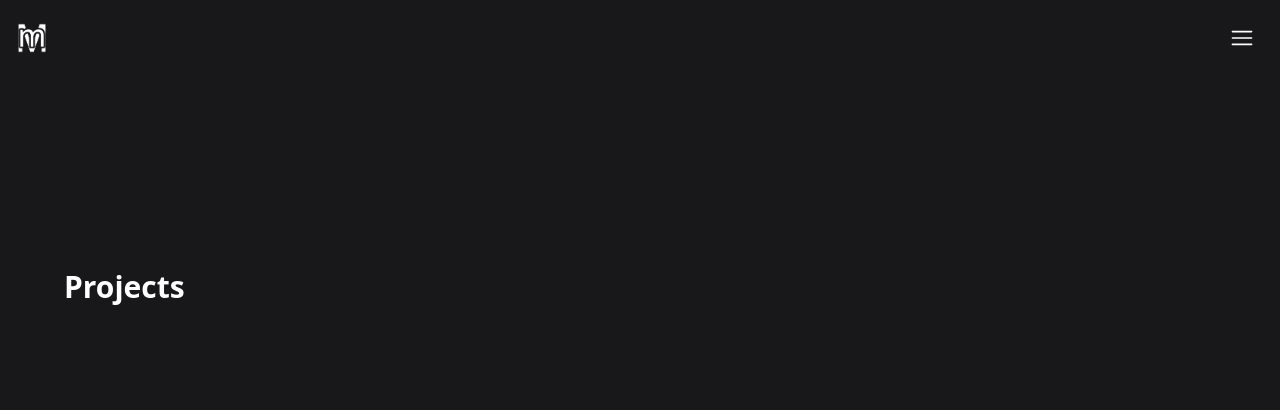
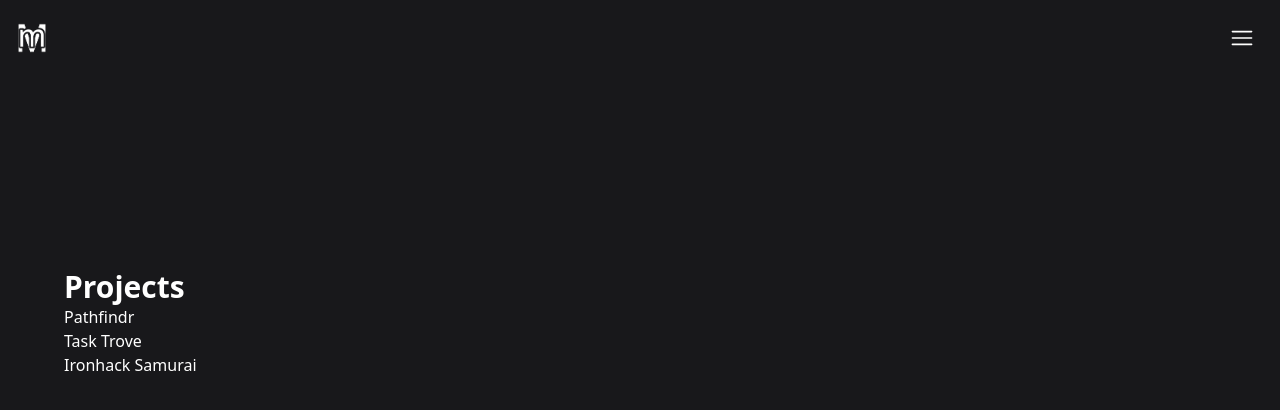
Before and after one commit to michaeltnvu/mtv.dev, a React (Vite) app: page /projects in a window 1280 px wide. Shown: the top 410 px of the page. Built offline with nearby package versions, Linux system fonts and the light colour scheme.

Commit message:
listed projects

```diff
--- a/src/pages/Projects.jsx
+++ b/src/pages/Projects.jsx
@@ -2,7 +2,11 @@ const Projects = () => {
   return (
     <div className="px-[5%] py-[15%]">
       <h2 className="font-bold text-3xl">Projects</h2>
-      <div></div>
+      <ul>
+        <li>Pathfindr</li>
+        <li>Task Trove</li>
+        <li>Ironhack Samurai</li>
+      </ul>
     </div>
   );
 };
```
